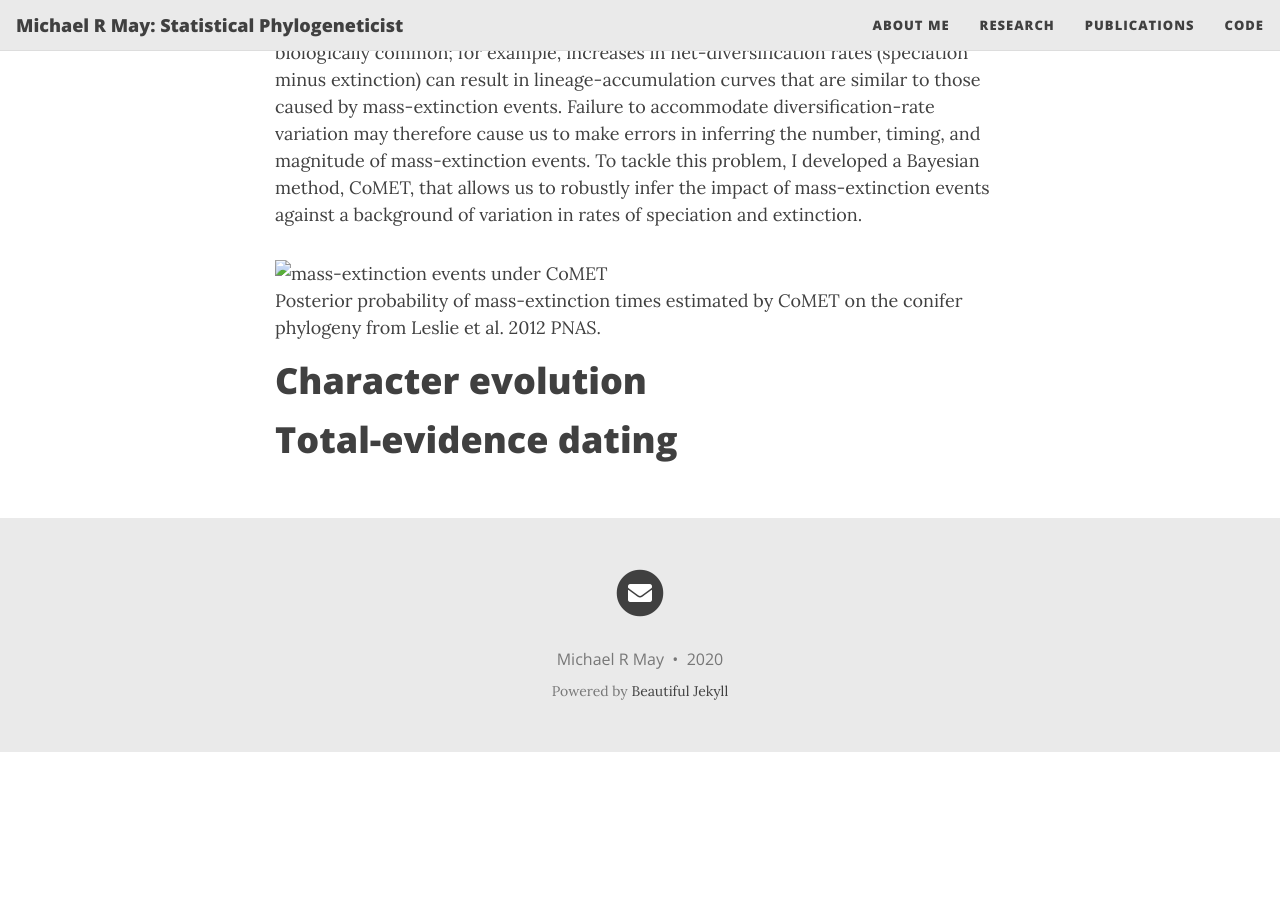
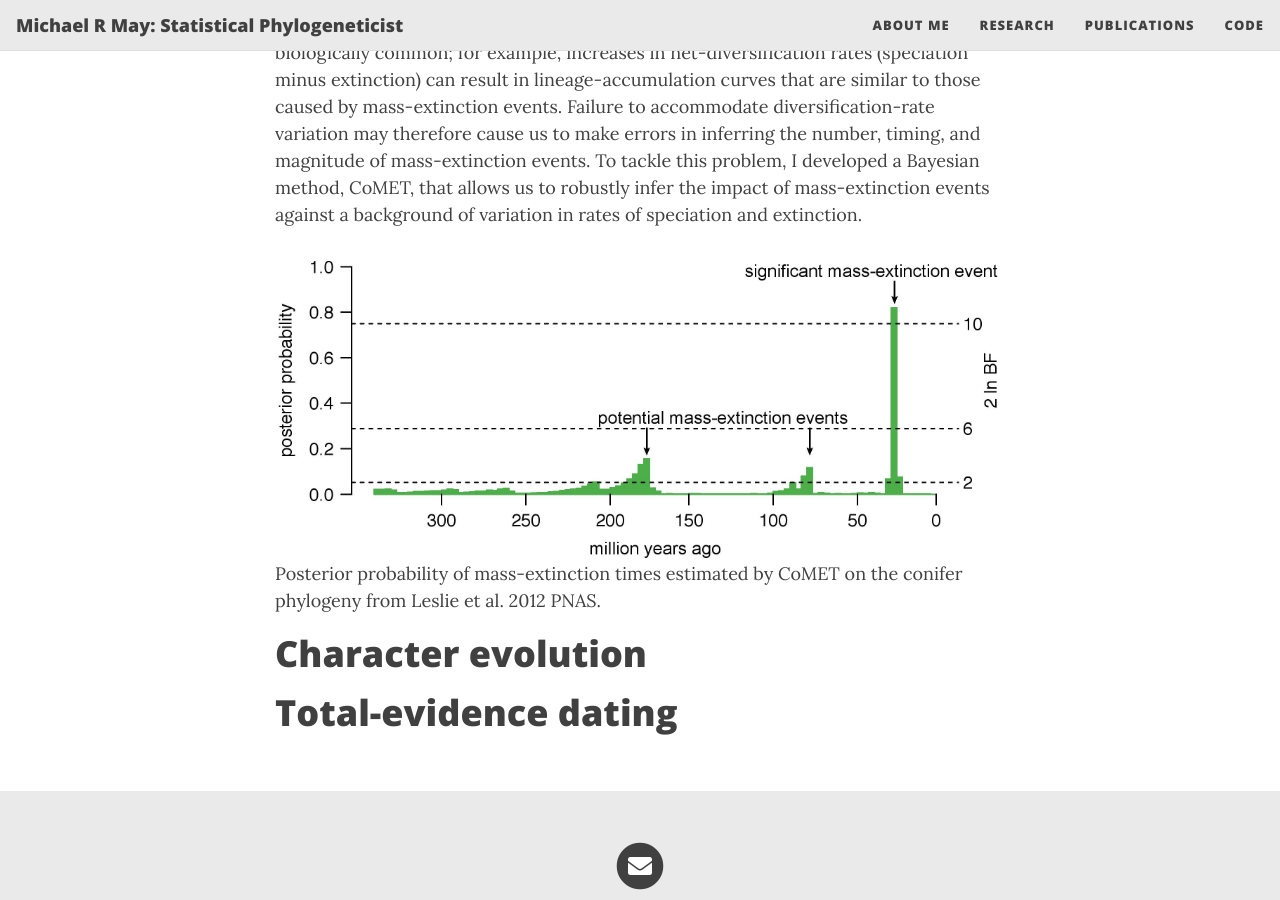
Before and after one commit to mikeryanmay/mikeryanmay.github.io, a Jekyll site: the page built from pages/research.md, in a window 1280 px wide and 900 px high, scrolled down 526 px. Built offline with Jekyll 4.4.1, drawn with Linux system fonts in a browser that asks for light colours; nearby versions of some CDN libraries; before the commit the page ends 1278 px from its top, so only the background shows below that.

Commit message:
trying again

```diff
--- a/pages/research.md
+++ b/pages/research.md
@@ -14,7 +14,7 @@ Failure to accommodate diversification-rate variation may therefore cause us to
 To tackle this problem, I developed a Bayesian method, CoMET, that allows us to robustly infer the impact of mass-extinction events against a background of variation in rates of speciation and extinction.
 
 <figure>
-	<img src="../assets/img/mass_extinction_time.jpg" alt="mass-extinction events under CoMET" style="width:100%">
+	<img src="{{site.url}}/assets/img/mass_extinction_time.jpg" alt="mass-extinction events under CoMET" style="width:100%">
 	<figcaption>Posterior probability of mass-extinction times estimated by CoMET on the conifer phylogeny from Leslie et al. 2012 PNAS.</figcaption>
 </figure>
 
```
